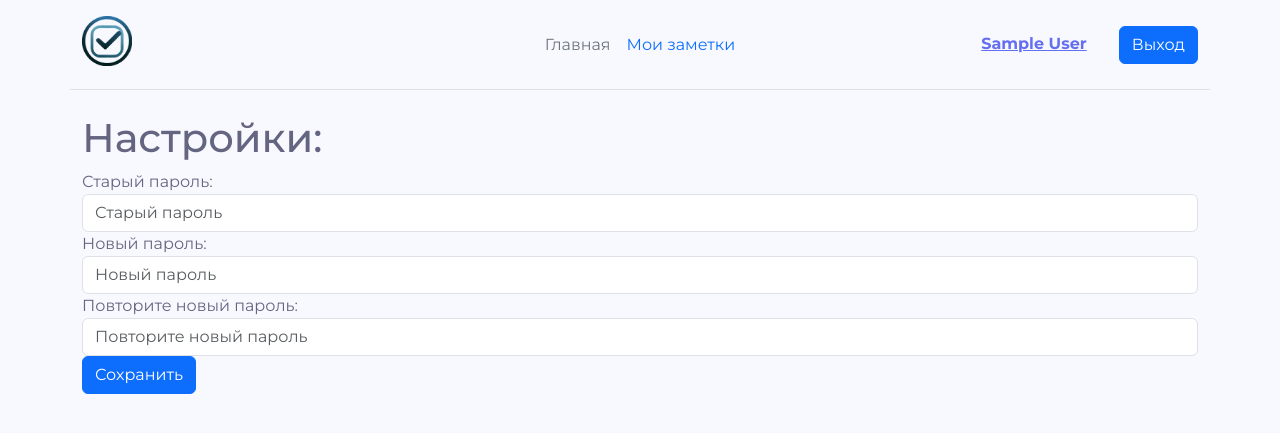
After one commit to medwuu/flask-todo-app, a Flask app: page /settings in a window 1280 px wide. The commit adds this page. Shown: the top 433 px of the page. Run offline with Flask 3, Linux system fonts and the light colour scheme; the visitor is signed in with stand-in values (Sample User, id 1).

Commit message:
feat: страница настроек (изменение пароля)

```diff
--- a/app/routes/__init__.py
+++ b/app/routes/__init__.py
@@ -1,3 +1,4 @@
 from app.routes import auth
 from app.routes import home
 from app.routes import my
+from app.routes import settings
--- /dev/null
+++ b/app/routes/settings.py
@@ -0,0 +1,36 @@
+from flask import render_template, request, flash, redirect, url_for
+from app import app, db
+from app.models import Users
+from flask_login import login_required, current_user
+
+@app.route('/settings', methods=['GET', 'POST'])
+@login_required
+def settings():
+    if request.method == 'POST':
+        old_password = request.form.get('old-password')
+        new_password = request.form.get('new-password')
+        repeat_password = request.form.get('repeat-password')
+
+        if any(not x for x in (old_password, new_password, repeat_password)):
+            flash("Заполните все поля!", "danger")
+            return redirect(url_for('settings'))
+        if new_password != repeat_password:
+            flash("Пароли не совпадают!", "danger")
+            return redirect(url_for('settings'))
+        if new_password == old_password:
+            flash("Новый пароль совпадает со старым!", "danger")
+            return redirect(url_for('settings'))
+
+        user = Users.query.filter_by(id=current_user.id).first()
+        if user and user.checkPassword(old_password):
+            user.hashPassword(new_password)
+            db.session.commit()
+            flash("Пароль успешно обновлён!", "success")
+            return redirect(url_for('settings'))
+        else:
+            flash("Старый пароль введён неверно!", "danger")
+            return redirect(url_for('settings'))
+
+
+
+    return render_template('settings.html')
--- a/app/templates/base.html
+++ b/app/templates/base.html
@@ -32,7 +32,7 @@
                 <a href="{{ url_for('register') }}" class="btn btn-primary">Регистрация</a>
             {% else %}
                 <!-- TODO: настройки пользователя -->
-                <a href="{{ url_for('my') }}" class="user-name">{{ current_user.name }}</a>
+                <a href="{{ url_for('settings') }}" class="user-name">{{ current_user.name }}</a>
                 <a href="{{ url_for('logout') }}" class="btn btn-primary">Выход</a>
             {% endif %}
         </div>
--- /dev/null
+++ b/app/templates/settings.html
@@ -0,0 +1,35 @@
+{% extends "base.html" %}
+
+{% block css %}
+<link rel="stylesheet" href="{{ url_for('static', filename='css/settings.css') }}">
+{% endblock %}
+
+{% block body %}
+<h1>Настройки:</h1>
+
+{% with messages = get_flashed_messages(with_categories=true) %}
+    {% if messages %}
+        {% for category, message in messages %}
+            <p class="alert {% if category == 'danger' %}alert-warning{% else %}alert-success{% endif %}">
+                {{ message }}
+            </p>
+        {% endfor %}
+    {% endif %}
+{% endwith %}
+
+<form action="" method="post">
+    <div class="form-group">
+        <label>Старый пароль:</label>
+        <input type="password" class="form-control" name="old-password" placeholder="Старый пароль">
+    </div>
+    <div class="form-group">
+        <label>Новый пароль:</label>
+        <input type="password" class="form-control" name="new-password" placeholder="Новый пароль">
+    </div>
+    <div class="form-group">
+        <label>Повторите новый пароль:</label>
+        <input type="password" class="form-control" name="repeat-password" placeholder="Повторите новый пароль">
+    </div>
+    <button type="submit" class="btn btn-primary">Сохранить</button>
+</form>
+{% endblock %}
```
